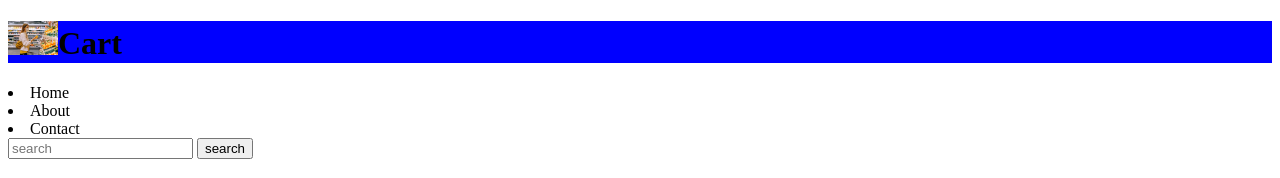
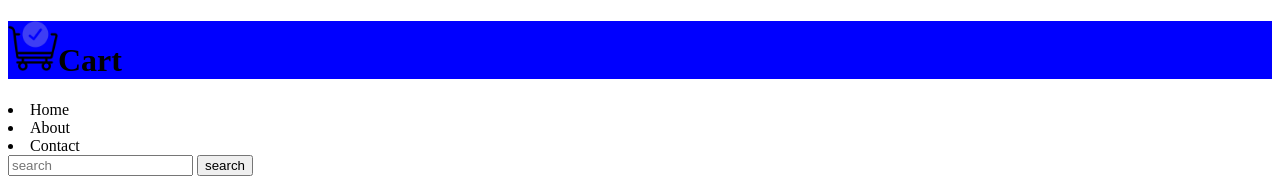
Before and after one commit to igwecaps/obi-s-repo, a plain HTML site: page index.html in a window 1280 px wide. Shown: the top 178 px of the page. Drawn offline with Linux system fonts and the light colour scheme.

Commit message:
changed the cart image

```diff
--- a/index.html
+++ b/index.html
@@ -8,7 +8,7 @@
     <link rel="stylesheet" href="css/style.css">
 </head>
 <body>
-    <h1> <img src="images/shop.jpg" width="50">Cart</h1>
+    <h1> <img src="images/shopping-cart.png" width="50">Cart</h1>
     <nav>
         <div>
             <li><a href="#"></a>Home</li>
```
Also changed, not shown: images/shopping-cart.png (added).
